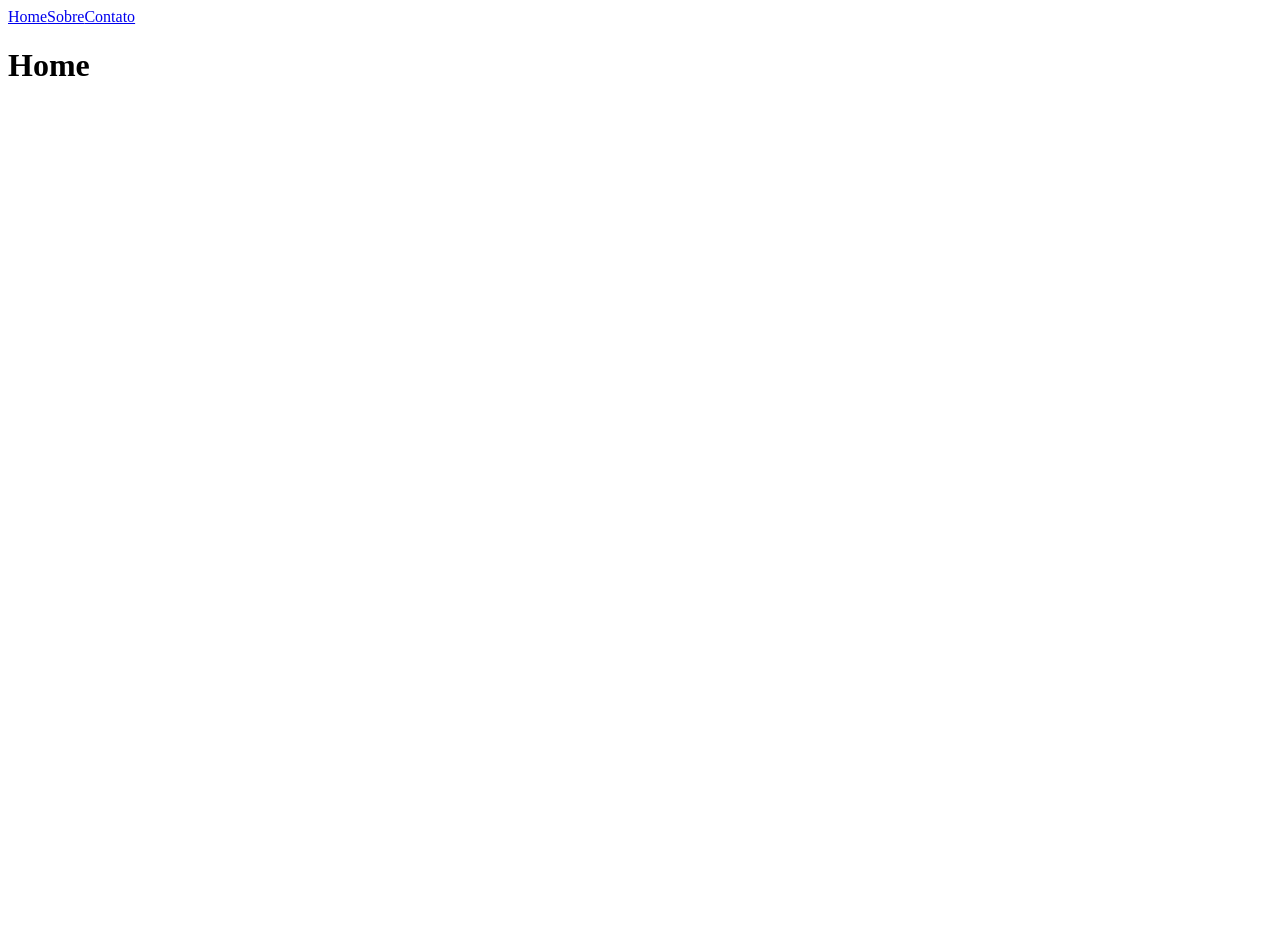
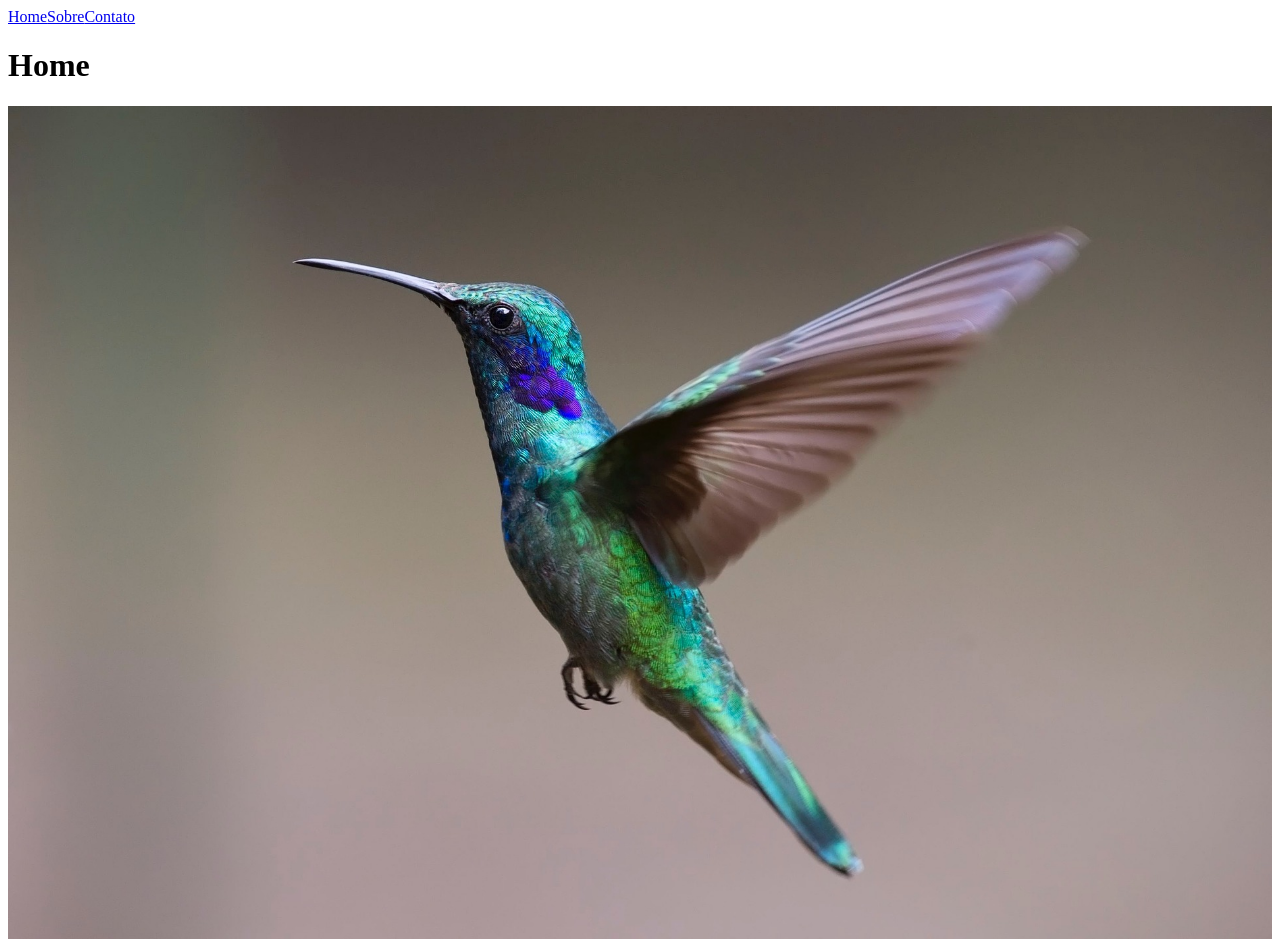
Before and after one commit to jonathansedrez/poc-youministerio, a Gatsby site: page / in a window 1280 px wide. Before the commit the page ends 800 px from the top, so only its background shows below. Built offline with nearby package versions, Linux system fonts and the light colour scheme; Gatsby itself is replaced by a stand-in of ours.

Commit message:
add image handler

```diff
--- /dev/null
+++ b/src/components/Image/index.js
@@ -0,0 +1,21 @@
+import React from 'react';
+import { useStaticQuery, graphql } from 'gatsby';
+import Img from 'gatsby-image';
+
+const Image = () => {
+  const data = useStaticQuery(graphql`
+    query {
+      bird: file(relativePath: { eq: "bird.jpg" }) {
+        childImageSharp {
+          fluid(maxWidth: 1000) {
+            ...GatsbyImageSharpFluid
+          }
+        }
+      }
+    }
+  `);
+
+  return <Img fluid={data.bird.childImageSharp.fluid} />;
+};
+
+export default Image;
--- a/src/containers/Home/index.js
+++ b/src/containers/Home/index.js
@@ -2,12 +2,13 @@ import React from 'react';
 
 import SEO from '../../components/SEO';
 import Navigation from '../../components/Navigation';
+import Image from '../../components/Image';
 
 const Home = () => (
   <SEO description="site muito bom">
     <Navigation />
     <h1>Home</h1>
+    <Image />
   </SEO>
 );
-
 export default Home;
```
Also changed, not shown: src/images/bird.jpg (added), src/images/gatsby-astronaut.png (deleted).
